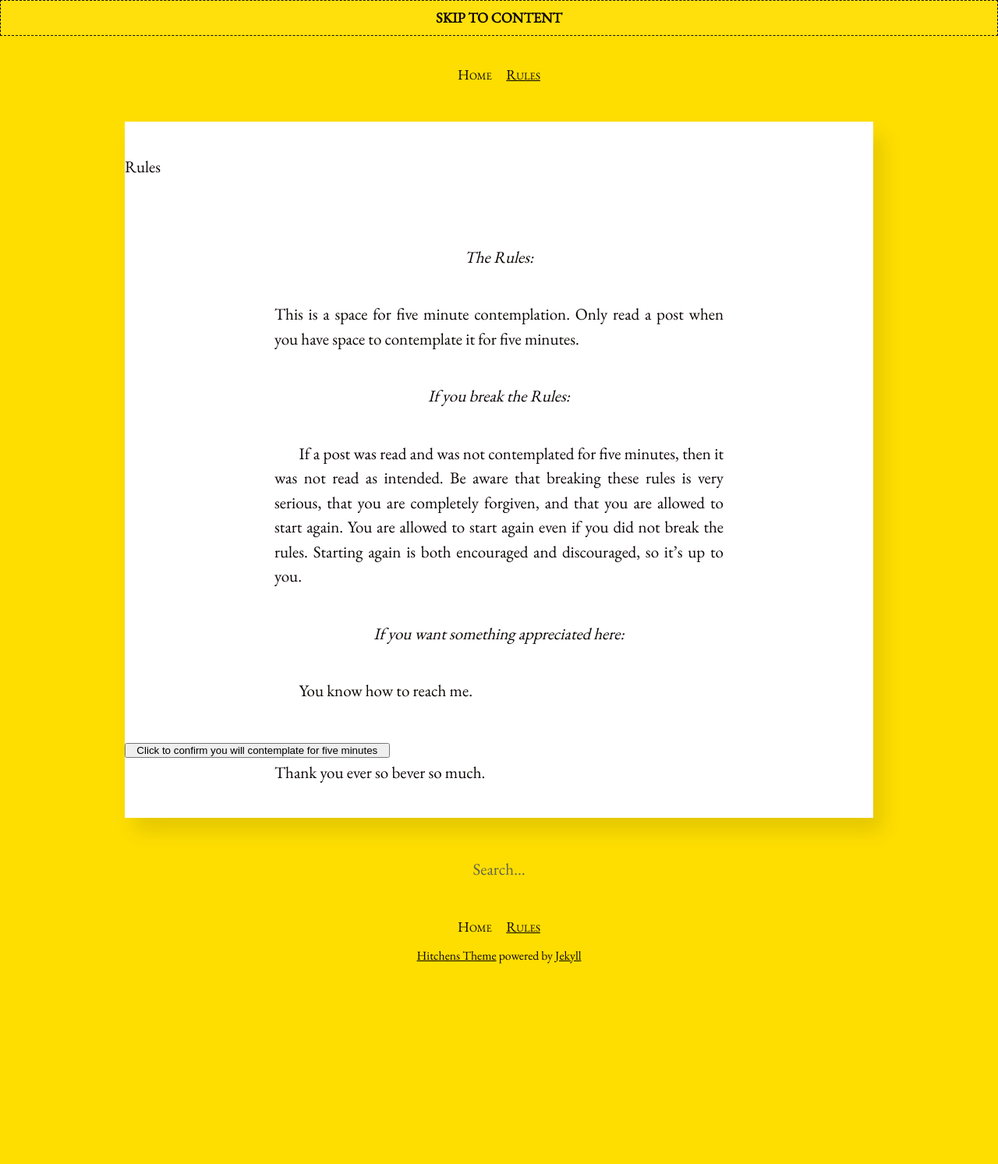
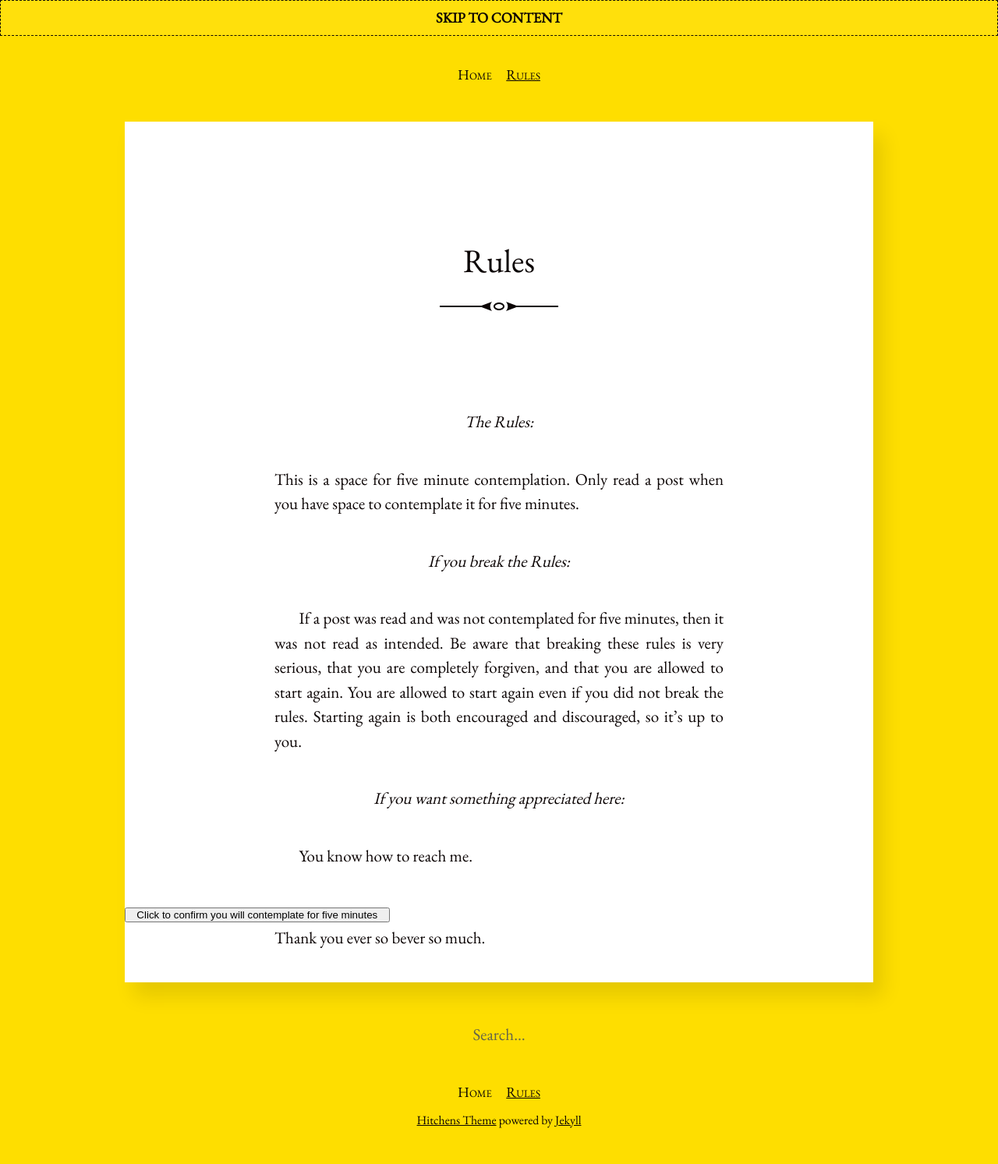
Before and after one commit to zenna/canyoupleaseappreciatethis, a Jekyll site: the page built from rules.md, in a window 1280 px wide. Shown: the whole page at 78% size. Built offline with Jekyll 4.4.1, drawn with Linux system fonts in a browser that asks for light colours; before the commit the page ends 1281 px from its top, so only the background shows below that.

Commit message:
Update post.html

```diff
--- a/_layouts/post.html
+++ b/_layouts/post.html
@@ -8,7 +8,7 @@ layout: default
   {% include back-link.html %}
 {% endif %}
 
-<article class="post h-entry" itemscope itemtype="http://schema.org/BlogPosting" id="main" role="article" aria-label="Content" onload="initiallyHide()>
+<article class="post h-entry" itemscope itemtype="http://schema.org/BlogPosting" id="main" role="article" aria-label="Content" onload="initiallyHide()">
 
   {% if page.title != "" %}
     <h1 class="post-title divided p-name" itemprop="name headline">
```
